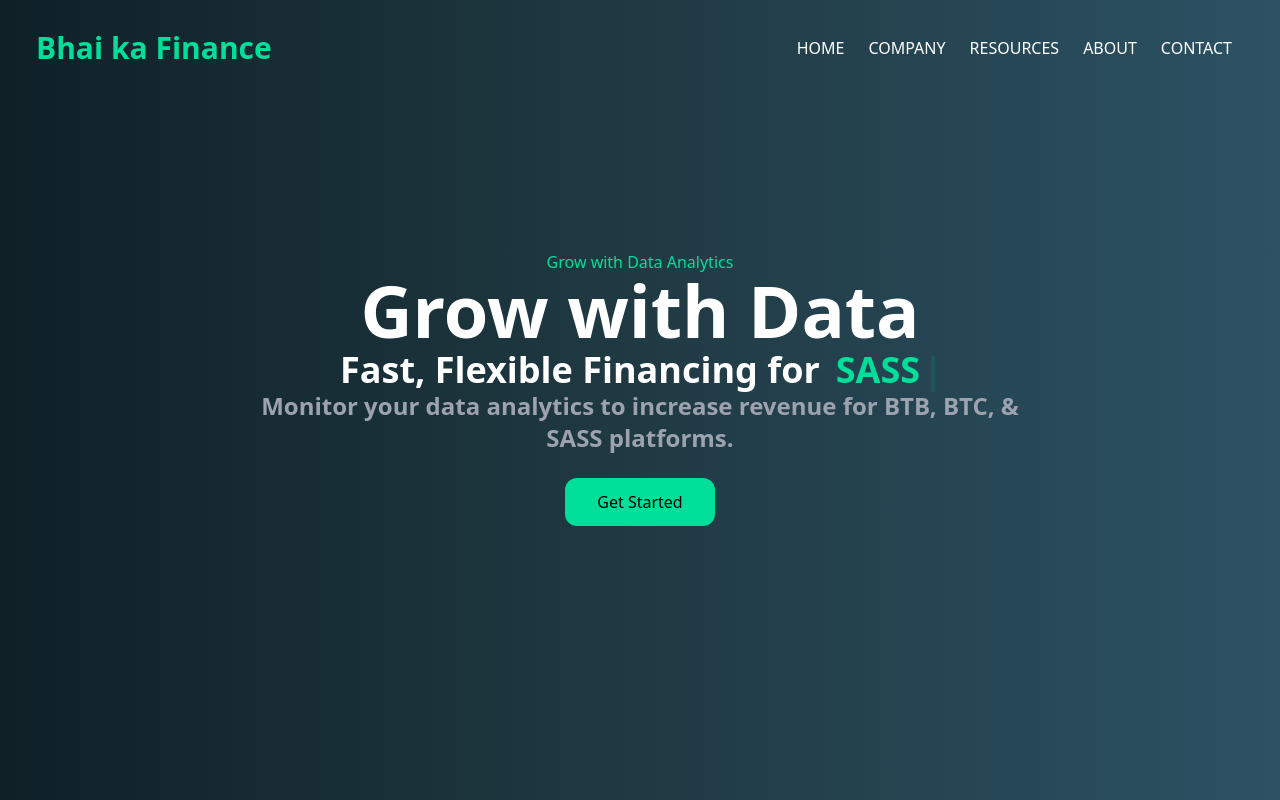
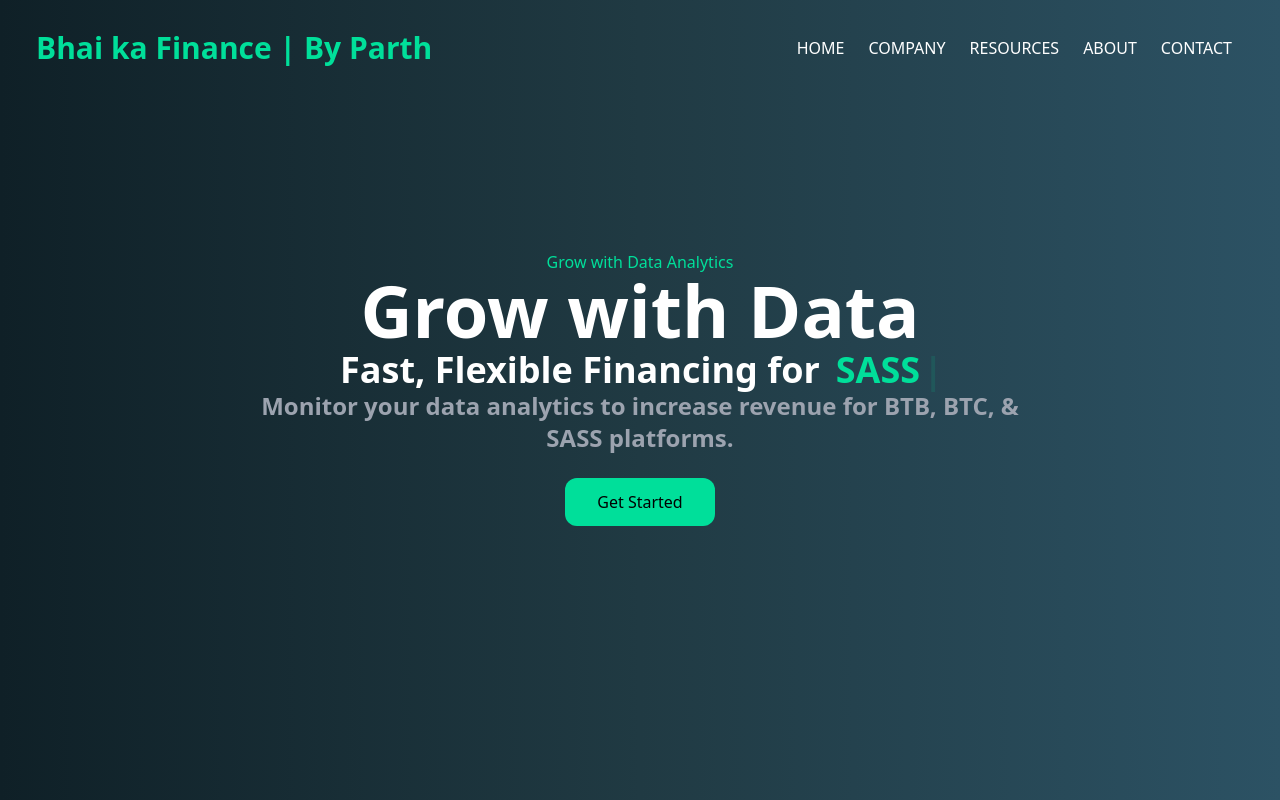
Before and after one commit to Parth-Kushwaha/financetw, a React (Create React App) app: page / in a window 1280 px wide. Shown: the top 800 px of the page. Built offline with nearby package versions, Linux system fonts and the light colour scheme.

Commit message:
added my name

```diff
--- a/src/components/Navbar.jsx
+++ b/src/components/Navbar.jsx
@@ -9,7 +9,7 @@ const Navbar = () => {
   }
   return (
     <div className="text-white flex justify-between items-center h-24 max-w-[1240px] mx-auto px-4">
-      <h1 className='w-full text-3xl font-bold text-[#00df9a]'>Bhai ka Finance</h1>
+      <h1 className='w-full text-3xl font-bold text-[#00df9a]'>Bhai ka Finance | By Parth</h1>
       <ul className='hidden md:flex'>
         <li className='p-3'>HOME</li>
         <li className='p-3'>COMPANY</li>
```
